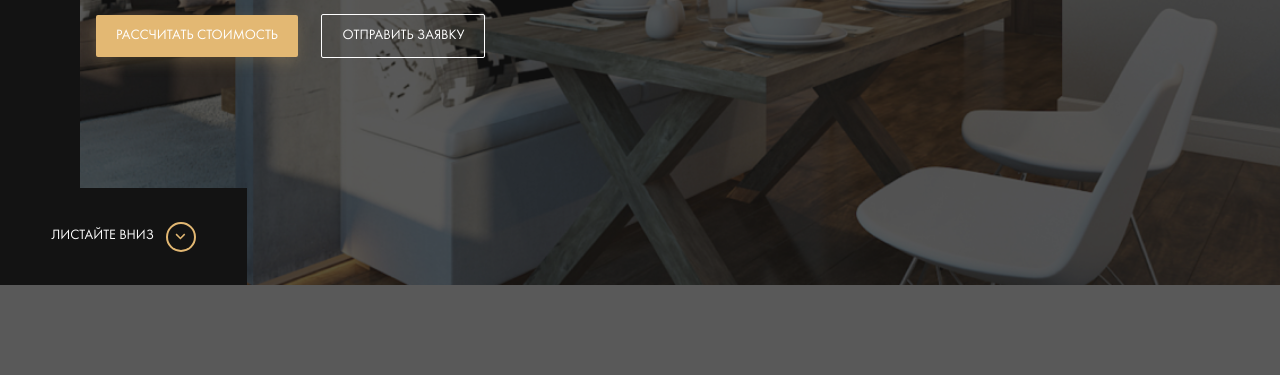
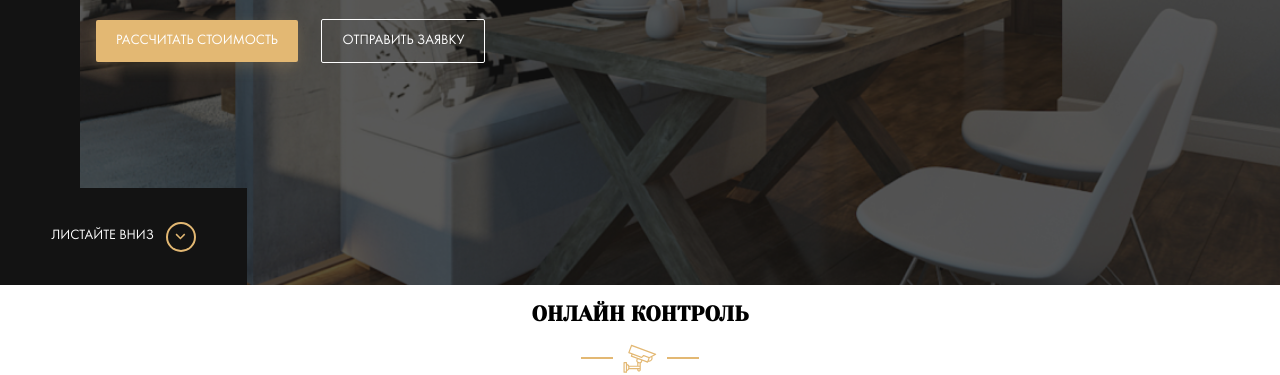
Before and after one commit to Kostya-star/Repairs_site, a website: page index.html in a window 1280 px wide. Shown: the part 515-890 px from the top of the page. Drawn offline with Linux system fonts and the light colour scheme; files whose address does not match are found by name.

Commit message:
feat: added control section and moved body settings in _settings.sass

```diff
--- a/index.html
+++ b/index.html
@@ -47,6 +47,17 @@
       <!-- /.container -->
       <a href="#" class="hero__scroll-down">Листайте вниз</a>
     </section>
+    <section class="section control">
+      <div class="container">
+        <div class="section-title">
+          <h2 class="section-title__heading">Онлайн контроль</h2>
+          <div class="section-title__image">
+            <img src="img/video.svg" alt="video">
+          </div>
+        </div>
+      </div>
+      <!-- /.container -->
+    </section>
   </main>
 </body>
 </html>
--- /dev/null
+++ b/sass/_settings.sass
@@ -0,0 +1,21 @@
+*, *:before, *:after
+  box-sizing: border-box
+
+body
+  font-family: 'Futura Book', sans-serif
+  font-size: 14px
+.section
+  &-title
+    text-align: center
+    text-transform: uppercase
+    font-family: 'Yeseva One', cursive
+    &__image
+      display: flex
+      justify-content: center
+      align-items: center
+      &::before, &::after
+        content: ''
+        width: 32px
+        height: 2px
+        background-color: $primary
+        margin: 0 10px
--- a/sass/style.sass
+++ b/sass/style.sass
@@ -3,12 +3,7 @@
 @import 'variables'
 @import 'interface'
 @import 'grid'
+@import 'settings'
 @import 'templates/header'
 @import 'templates/hero'
-
-*, *:before, *:after
-  box-sizing: border-box
-
-body
-  font-family: 'Futura Book', sans-serif
-  font-size: 14px
+@import 'templates/control'
--- a/sass/templates/_hero.sass
+++ b/sass/templates/_hero.sass
@@ -1,6 +1,6 @@
 .hero
   position: relative
-  padding-top: 90px
+  padding-top: 100px
   display: flex
   flex-direction: column
   justify-content: start
@@ -10,6 +10,8 @@
   &::before
     content: ''
     position: absolute
+    left: 0
+    top: 0
     width: 100%
     height: 100%
     background-color: rgba($dark, 0.7)
```
Also changed, not shown: css/style.css, img/video.svg (added), sass/templates/_control.sass (added).
